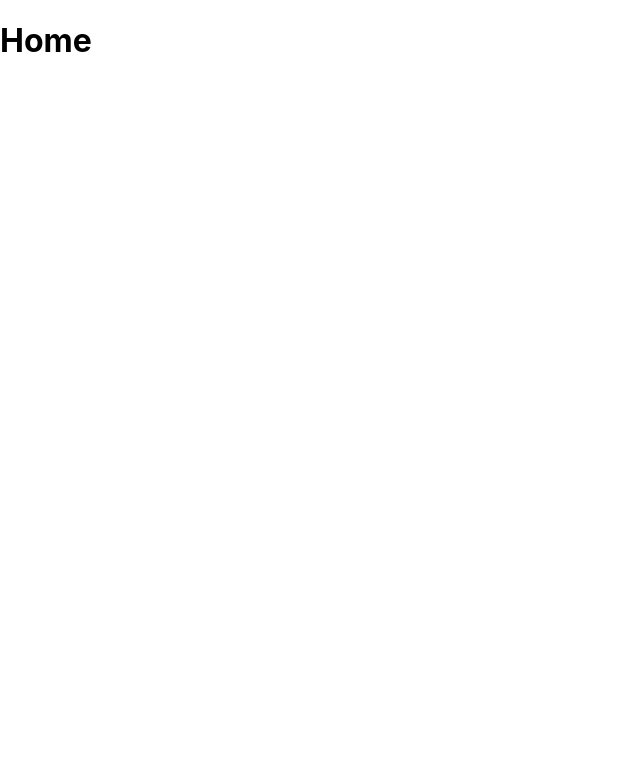
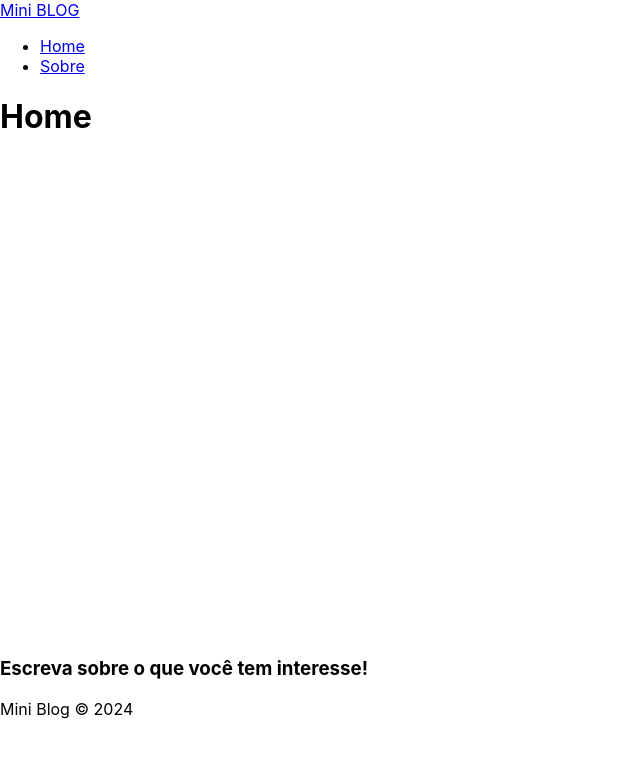
Before and after one commit to NikkitoPlay/miniblog, a React (Create React App) app: page / in a window 1280 px wide. Shown: the top 758 px of the page, without its empty margins (0-640 px from the left). Built offline with nearby package versions, Linux system fonts and the light colour scheme.

Commit message:
components

```diff
--- a/src/App.jsx
+++ b/src/App.jsx
@@ -1,13 +1,19 @@
 import './App.css';
+//rotas
 import {Outlet} from 'react-router-dom';
+
+//components
+import NavBar from './components/NavBar';
+import Footer from './components/Footer';
 
 function App() {
   return (
     <div className="App">
+      <NavBar/>
       <div className="container">
         <Outlet/>
       </div>
-
+      <Footer/>
     </div>
   );
 }
--- /dev/null
+++ b/src/components/Footer.jsx
@@ -0,0 +1,10 @@
+import styles from "./Footer.module.css";
+
+const Footer = () => {
+  return <footer>
+    <h3>Escreva sobre o que você tem interesse!</h3>
+    <p>Mini Blog &copy; 2024 </p>
+  </footer>;
+};
+
+export default Footer;
--- /dev/null
+++ b/src/components/NavBar.jsx
@@ -0,0 +1,26 @@
+//CSS
+import styles from './NavBar.module.css';
+
+//rotas
+import { NavLink } from 'react-router-dom';
+
+const NavBar = () => {
+  return (
+    <nav>
+      <NavLink to='/'>
+        Mini <span>BLOG</span>
+      </NavLink>
+      <ul>
+        <li>
+          <NavLink to='/'>
+            Home
+          </NavLink>
+        </li>
+        <li>
+          <NavLink to='/about'>Sobre</NavLink>
+        </li>
+      </ul>
+    </nav>
+  )
+}
+export default NavBar
```
Also changed, not shown: src/components/Footer.module.css (added), src/components/NavBar.module.css (added).
